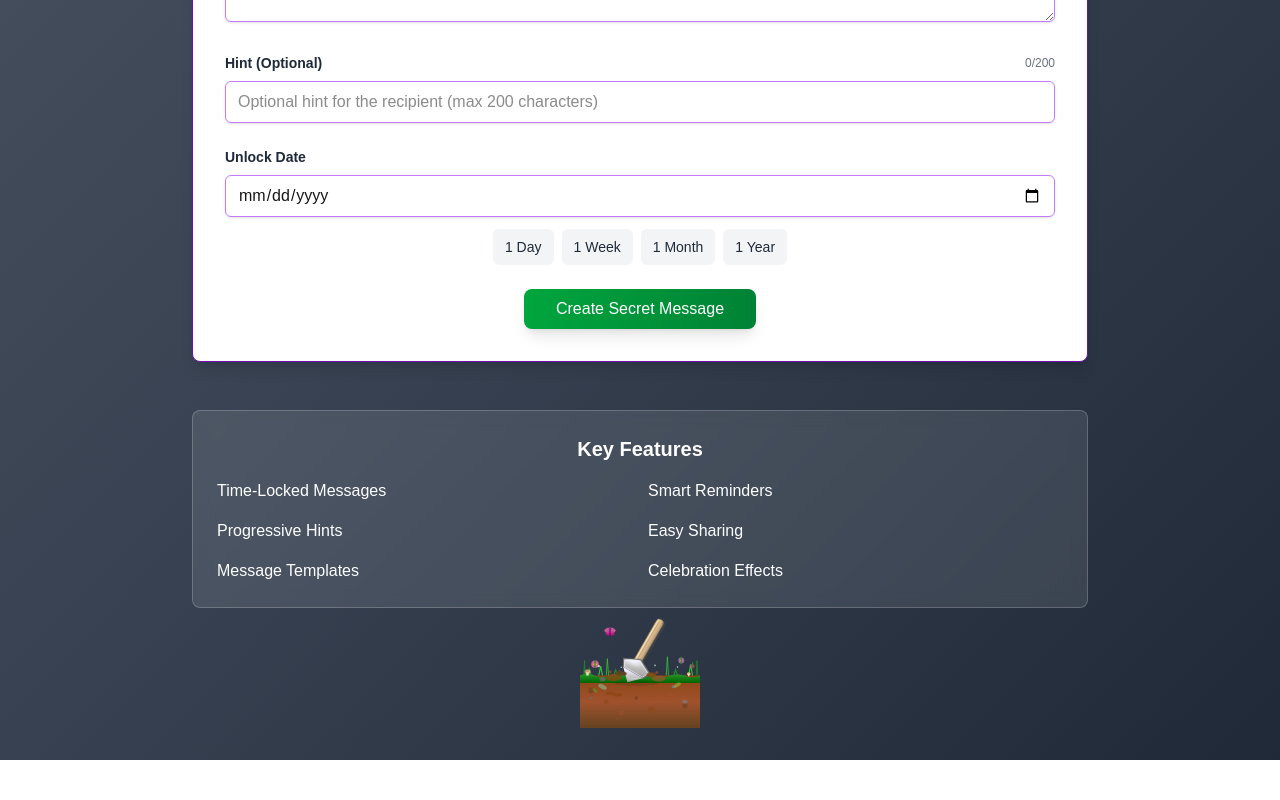
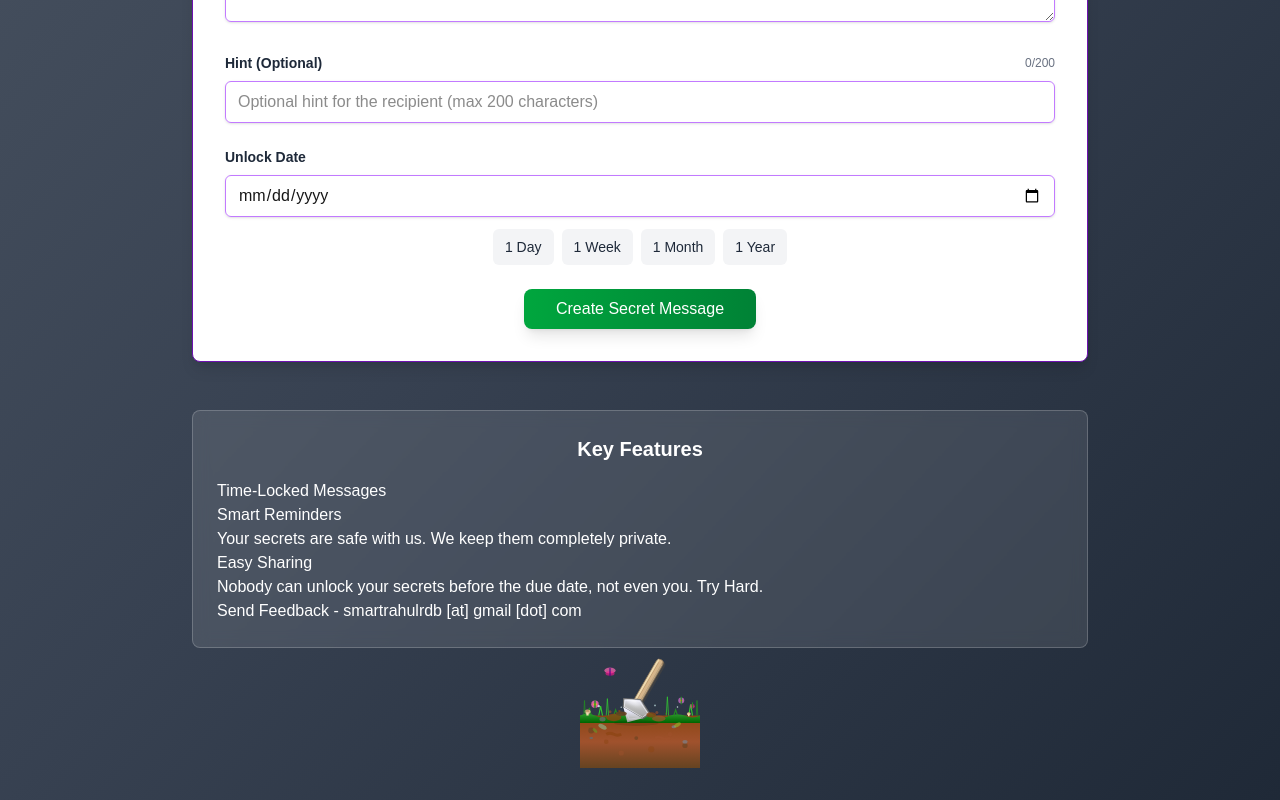
Before and after one commit to snapfast/coming-secrets-app, a Next.js app: page / in a window 1280 px wide. Shown: the part 547-1347 px from the top of the page. Before the commit the page ends 1307 px from the top, so only its background shows below. Built offline with nearby package versions, Linux system fonts and the light colour scheme.

Commit message:
final words

```diff
--- a/src/app/page.tsx
+++ b/src/app/page.tsx
@@ -378,7 +378,7 @@
           <h3 className="text-white text-xl font-semibold text-center mb-4">
             Key Features
           </h3>
-          <div className="grid grid-cols-1 md:grid-cols-2 gap-4 text-white/90">
+          <div className="gap-4 text-white/90">
             <div>
               <h4 className="font-medium text-white">Time-Locked Messages</h4>
             </div>
@@ -386,16 +386,16 @@
               <h4 className="font-medium text-white">Smart Reminders</h4>
             </div>
             <div>
-              <h4 className="font-medium text-white">Progressive Hints</h4>
+              <h4 className="font-medium text-white">Your secrets are safe with us. We keep them completely private.</h4>
             </div>
             <div>
               <h4 className="font-medium text-white">Easy Sharing</h4>
             </div>
             <div>
-              <h4 className="font-medium text-white">Message Templates</h4>
+              <h4 className="font-medium text-white">Nobody can unlock your secrets before the due date, not even you. Try Hard.</h4>
             </div>
             <div>
-              <h4 className="font-medium text-white">Celebration Effects</h4>
+              <h4 className="font-medium text-white">Send Feedback - smartrahulrdb [at] gmail [dot] com</h4>
             </div>
           </div>
         </div>
```
